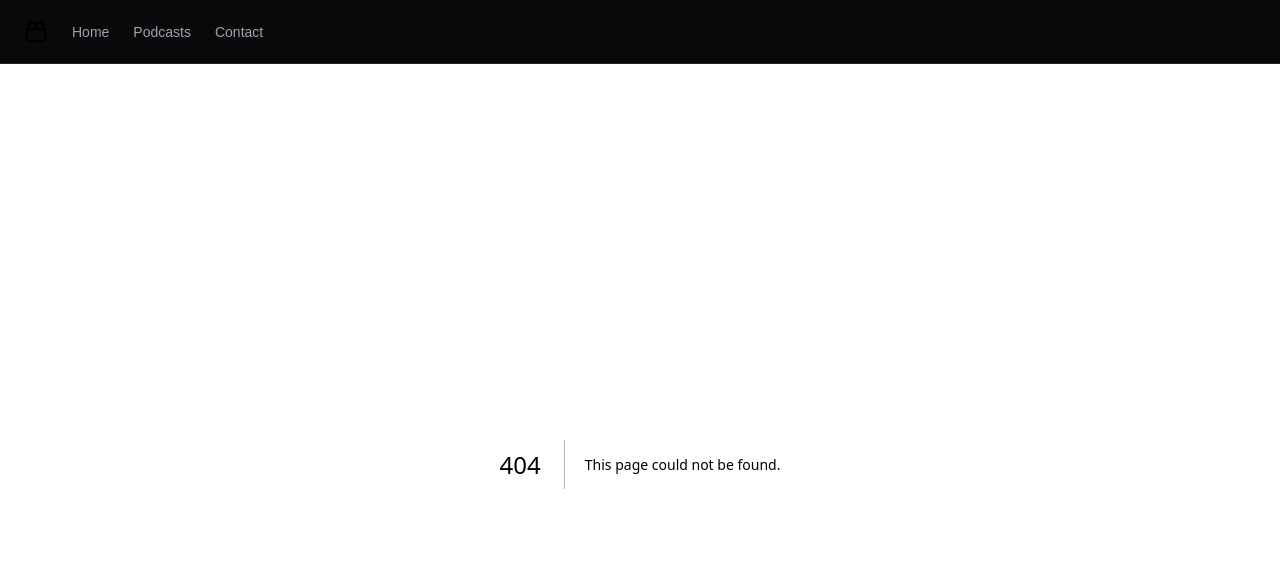
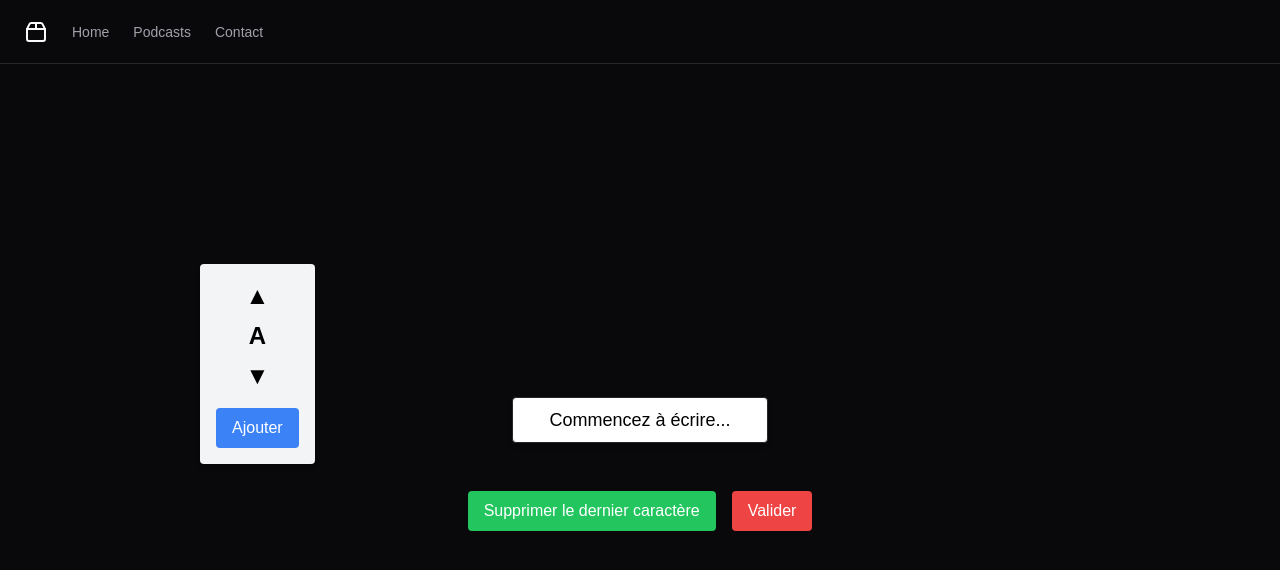
Before and after one commit to JuliettePetit/ndi-2024, a Next.js app: page /Bad_Input in a window 1280 px wide. Before the commit this address had no page. Shown: the top 570 px of the page. Built offline with nearby package versions, Linux system fonts and the light colour scheme.

Commit message:
[ADD](origin/BadInput)<ajout de la saisie pas ergonomique>

```diff
--- /dev/null
+++ b/app/Bad_Input/page.tsx
@@ -0,0 +1,192 @@
+"use client";
+
+import React, { useState, useEffect } from "react";
+
+export default function CustomInput() {
+    const [inputValue, setInputValue] = useState("");
+    const [currentChar, setCurrentChar] = useState("A");
+    const [isPopupVisible, setIsPopupVisible] = useState(false);
+    const [countdown, setCountdown] = useState(3);
+    const [yesCountdown, setYesCountdown] = useState(null);
+    const [selectorPosition, setSelectorPosition] = useState({ top: 200, left: 200 });
+    const [isBlockingPopupVisible, setIsBlockingPopupVisible] = useState(false);
+
+    const alphabet = "ABCDEFGHIJKLMNOPQRSTUVWXYZ0123456789".split("");
+
+    const incrementChar = () => {
+        const newIndex = (alphabet.indexOf(currentChar) + 1) % alphabet.length;
+        setCurrentChar(alphabet[newIndex]);
+    };
+
+    const decrementChar = () => {
+        const newIndex = (alphabet.indexOf(currentChar) - 1 + alphabet.length) % alphabet.length;
+        setCurrentChar(alphabet[newIndex]);
+    };
+
+    const addCharToInput = () => {
+        setInputValue(currentChar + inputValue);
+        showBlockingPopup();
+        moveSelectorRandomly();
+    };
+
+    const moveSelectorRandomly = () => {
+        const randomTop = Math.floor(Math.random() * 500);
+        const randomLeft = Math.floor(Math.random() * 500);
+        setSelectorPosition({ top: randomTop, left: randomLeft });
+    };
+
+    const showBlockingPopup = () => {
+        setIsBlockingPopupVisible(true);
+        setTimeout(() => {
+            setIsBlockingPopupVisible(false);
+        }, 1500); // 1.5 secondes
+    };
+
+    const removeLastChar = () => {
+        setCountdown(3);
+        setIsPopupVisible(true);
+    };
+
+    useEffect(() => {
+        let timer;
+        if (isPopupVisible && countdown > 0) {
+            timer = setTimeout(() => setCountdown(countdown - 1), 1000);
+        }
+        return () => clearTimeout(timer);
+    }, [countdown, isPopupVisible]);
+
+    const handleYesClick = () => {
+        setYesCountdown(3); // Démarrer le décompte pour le bouton "Oui"
+    };
+
+    useEffect(() => {
+        let yesTimer;
+        if (yesCountdown !== null && yesCountdown > 0) {
+            yesTimer = setTimeout(() => setYesCountdown(yesCountdown - 1), 1000);
+        } else if (yesCountdown === 0) {
+            setYesCountdown(null); // Arrête le décompte
+            setIsPopupVisible(false); // Ferme la pop-up
+        }
+        return () => clearTimeout(yesTimer);
+    }, [yesCountdown]);
+
+    const confirmDelete = () => {
+        setInputValue(inputValue.slice(1)); // Supprime le premier caractère
+        setIsPopupVisible(false);
+    };
+
+    const cancelDeleteCompletely = () => {
+        setIsPopupVisible(false);
+    };
+
+    const validateInput = () => {
+        alert(`Vous avez validé : ${inputValue}`);
+    };
+
+    return (
+        <div className="relative h-screen w-screen overflow-hidden flex flex-col items-center justify-center">
+            {/* Blocking Popup */}
+            {isBlockingPopupVisible && (
+                <div className="absolute top-0 left-0 w-full h-full bg-black bg-opacity-50 flex items-center justify-center z-50">
+                    <div className="bg-white p-4 rounded shadow-md text-xl font-bold text-center text-black">
+                        Caractère ajouté avec succès
+                    </div>
+                </div>
+            )}
+
+            {/* Input Display */}
+            <div className="flex items-center justify-center border p-2 rounded w-64 text-lg bg-white shadow-md mb-8 text-black">
+                {inputValue || "Commencez à écrire..."}
+            </div>
+
+            {/* Character Selector */}
+            <div
+                className="absolute flex flex-col items-center bg-gray-100 p-4 rounded shadow-md"
+                style={{ top: selectorPosition.top, left: selectorPosition.left }}
+            >
+                <button
+                    onClick={incrementChar}
+                    className="text-2xl font-bold text-black"
+                >
+                    ▲
+                </button>
+                <div
+                    className="text-2xl font-semibold my-2"
+                    style={{ color: 'black' }}
+                >
+                    {currentChar}
+                </div>
+                <button
+                    onClick={decrementChar}
+                    className="text-2xl font-bold"
+                    style={{ color: 'black' }}
+                >
+                    ▼
+                </button>
+                <button
+                    onClick={addCharToInput}
+                    className="bg-blue-500 text-white py-2 px-4 mt-4 rounded hover:bg-blue-600"
+                >
+                    Ajouter
+                </button>
+            </div>
+
+            {/* Delete and Validate Buttons */}
+            <div className="flex gap-4 mt-4">
+                <button
+                    onClick={removeLastChar}
+                    className="bg-green-500 text-white py-2 px-4 rounded hover:bg-green-600"
+                >
+                    Supprimer le dernier caractère
+                </button>
+                <button
+                    onClick={validateInput}
+                    className="bg-red-500 text-white py-2 px-4 rounded hover:bg-red-600"
+                >
+                    Valider
+                </button>
+            </div>
+
+            {/* Popup for delete confirmation */}
+            {isPopupVisible && (
+                <div className="absolute bg-white border p-4 rounded shadow-md flex flex-col items-center gap-4 top-1/2 left-1/2 transform -translate-x-1/2 -translate-y-1/2">
+                    <p className="text-lg">
+                        Êtes-vous sûr.e de ne pas vouloir supprimer le caractère ?
+                    </p>
+
+                    {yesCountdown !== null ? (
+                        <p className="text-xl font-bold text-red-500">
+                            Patientez... {yesCountdown}s
+                        </p>
+                    ) : (
+                        <div className="flex flex-col gap-2 w-full">
+                            {/* Oui bouton vert */}
+                            <button
+                                onClick={handleYesClick}
+                                className="bg-green-500 text-white py-2 px-4 rounded hover:bg-green-600 w-full"
+                            >
+                                Oui
+                            </button>
+
+                            {/* Non je ne veux pas ne pas faire ça bouton gris */}
+                            <button
+                                onClick={cancelDeleteCompletely}
+                                className="bg-gray-500 text-white py-2 px-4 rounded hover:bg-gray-600 w-full"
+                            >
+                                Non je ne veux pas ne pas faire ça
+                            </button>
+
+                            {/* Non sans cadre */}
+                            <button
+                                onClick={confirmDelete}
+                                className="text-red-500 py-2 w-full hover:underline"
+                            >
+                                Non
+                            </button>
+                        </div>
+                    )}
+                </div>
+            )}
+        </div>
+    );
+}
```
